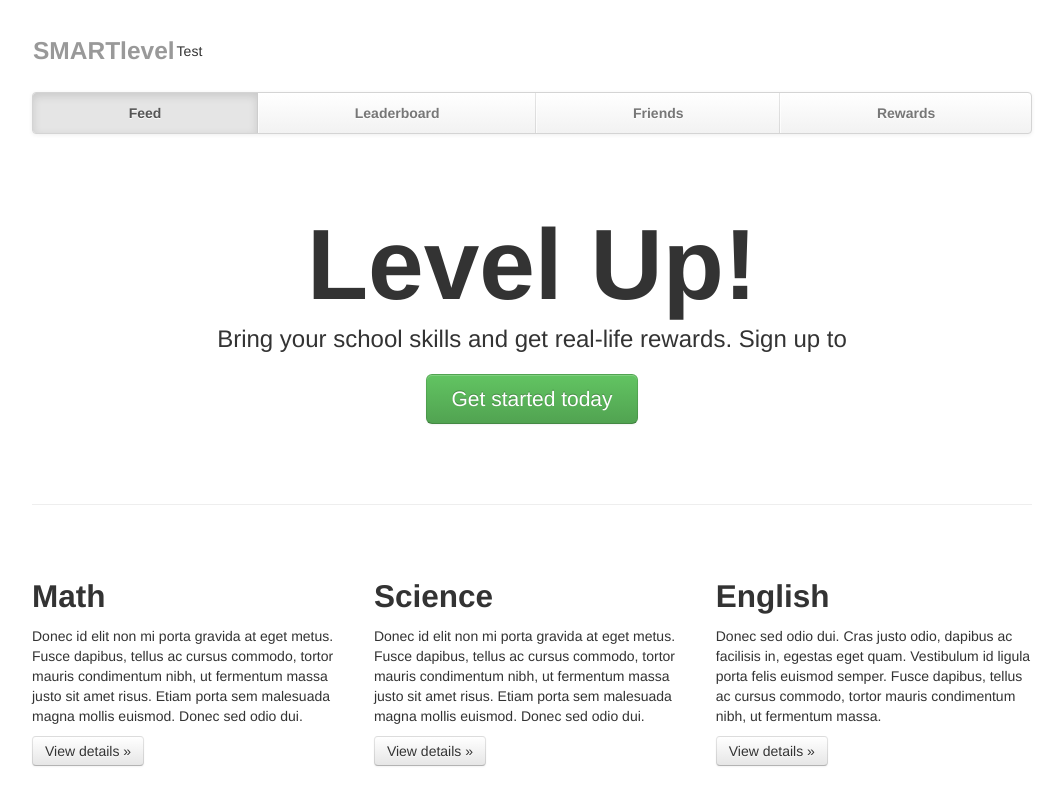
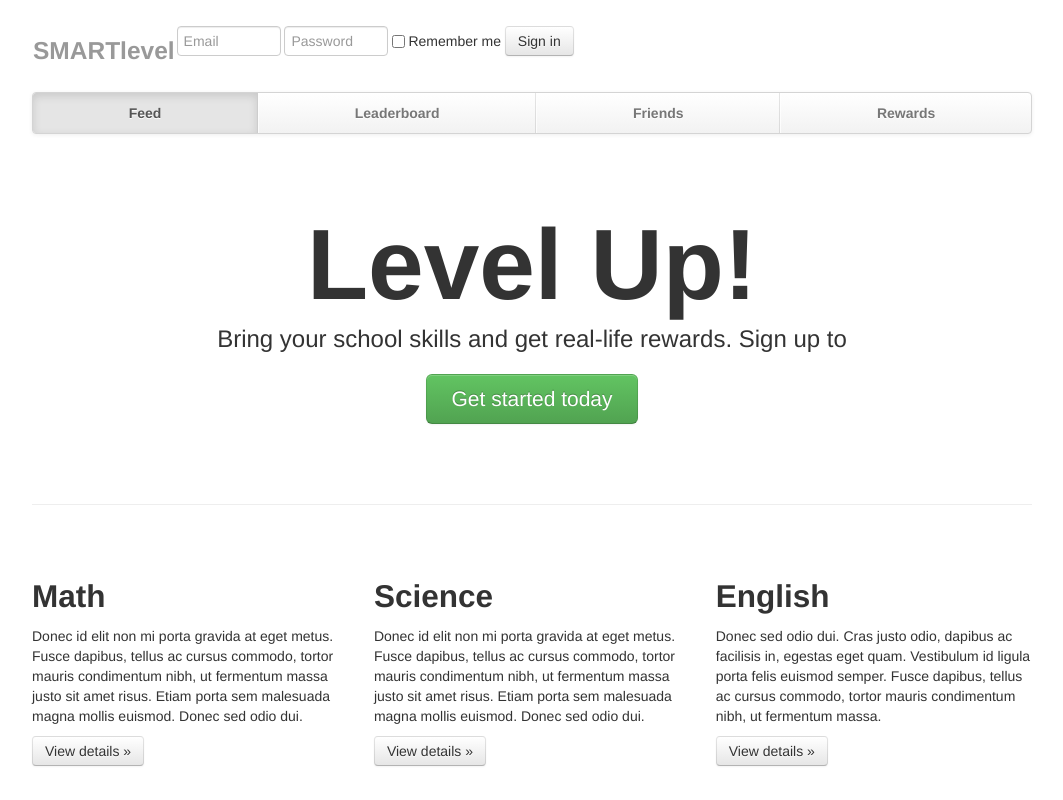
Before and after one commit to LockeXXII/IUEE-Group8, a plain HTML site: page index.html in a window 1280 px wide. Shown: the top 800 px of the page, without its empty margins (108-1171 px from the left). Drawn offline with nearby package versions, Linux system fonts and the light colour scheme.

Commit message:
Login Stuff Added

```diff
--- a/index.html
+++ b/index.html
@@ -101,10 +101,18 @@
     <div class="container">
 
       <div class="masthead">
-        <table>
-          <tr><td><h3 class="muted">SMARTlevel</h3></td>
-            <td>Test</td>
-          </tr>
+         <table>
+        <tr><td><h3 class="muted">SMARTlevel</h3>
+        </td><td>
+        <form class="form-inline">
+    <input type="text" class="input-small" placeholder="Email">
+      <input type="password" class="input-small" placeholder="Password">
+      <label class="checkbox">
+        <input type="checkbox"> Remember me
+        </label>
+        <button type="submit" class="btn">Sign in</button>
+        </form>
+        </td></tr>
         </table>
         <p>
         <div class="navbar">
```
